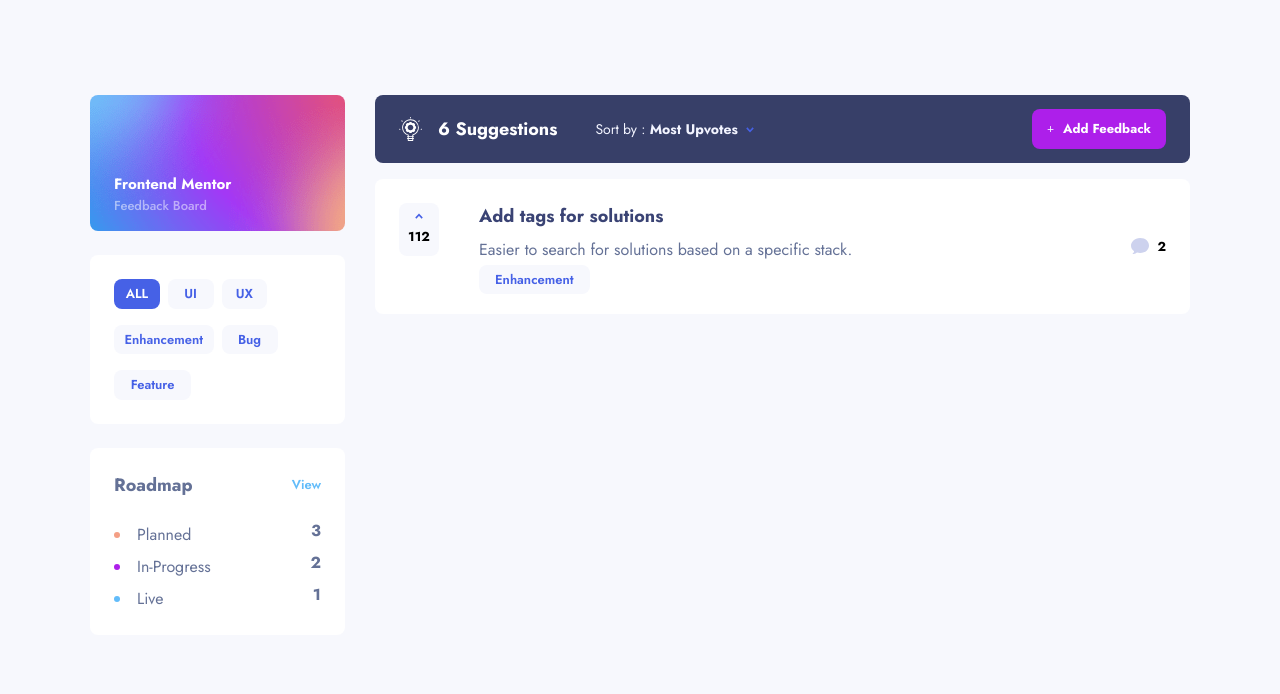
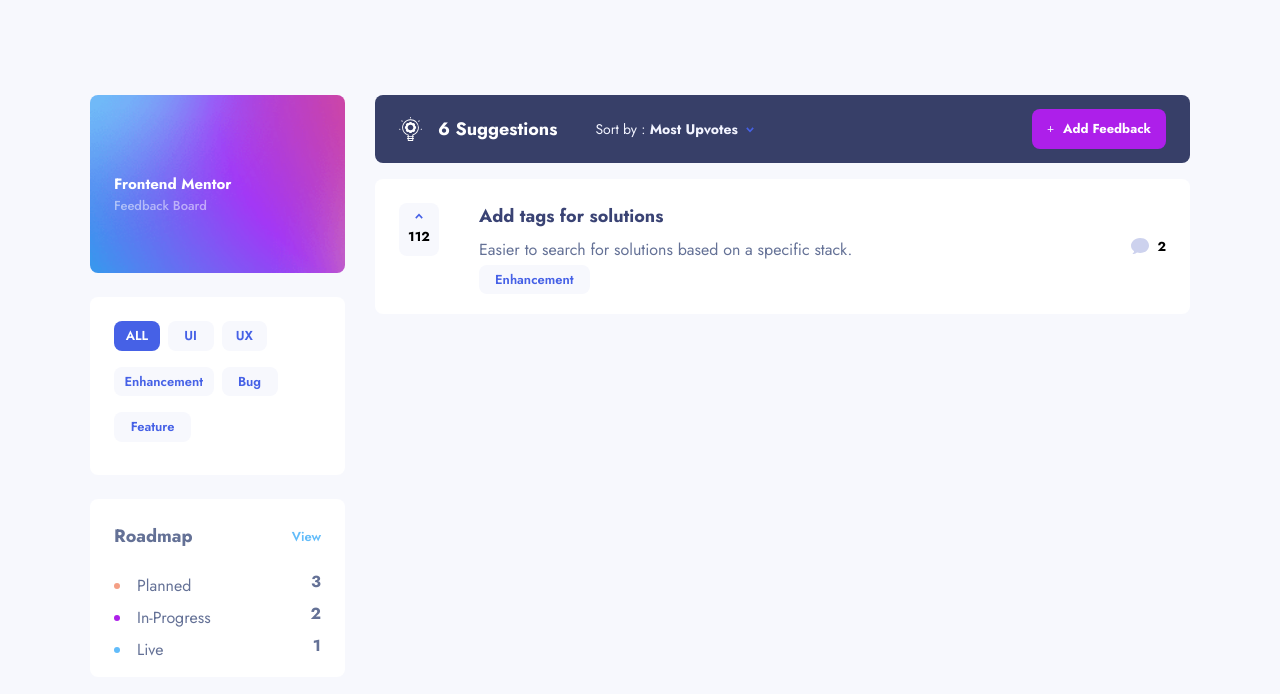
Before and after one commit to 12Ricky0/feedback-app, a Next.js app: page / in a window 1280 px wide. Shown: the top 694 px of the page. Built offline with nearby package versions, Linux system fonts and the light colour scheme.

Commit message:
view modified

```diff
--- a/app/globals.css
+++ b/app/globals.css
@@ -1,3 +1,13 @@
 @tailwind base;
 @tailwind components;
 @tailwind utilities;
+
+
+@media only screen and (max-width: 768px) {
+    .overlay {
+        background-color: rgba(0, 0, 0, 0.5);
+        width: 100%;
+        height: 100%;
+
+    }
+}
--- a/app/layout.tsx
+++ b/app/layout.tsx
@@ -20,7 +20,7 @@
   return (
     <html lang="en">
       <body
-        className={`${jost.className} antialiased bg-secondary-very-gray md:px-10 md:py-[95px]`}
+        className={`${jost.className} antialiased bg-secondary-very-gray md:px-10 md:py-[56px] lg:py-[95px]`}
       >
         {children}
       </body>
--- a/app/page.tsx
+++ b/app/page.tsx
@@ -4,7 +4,7 @@
 
 export default function Home() {
   return (
-    <main className="md:flex justify-center mx-auto max-w-[1100px] w-full">
+    <main className="md:flex md:flex-col lg:flex-row justify-center mx-auto max-w-[1100px] w-full">
       <Nav />
       <div className="w-full md:ml-[30px]">
         <Header />
--- a/components/header.tsx
+++ b/components/header.tsx
@@ -3,14 +3,15 @@
 import { useState } from "react";
 import Image from "next/image";
 import Link from "next/link";
+import SideMenu from "./side-menu";
 
 export function Nav() {
   const options = ["ALL", "UI", "UX", "Enhancement", "Bug", "Feature"];
   const [sort, setSort] = useState("ALL");
   const [isOpen, setIsOpen] = useState(false);
   return (
-    <section className="md:w-[255px]">
-      <nav className="bg-bg-header lg:bg-bg-header-desktop md:pt-[62px] md:rounded-lg md:w-[255px]">
+    <section className="md:w-[255px] md:flex lg:inline-block gap-[10px]">
+      <nav className="bg-bg-header lg:bg-bg-header-desktop md:bg-bg-header-tablet md:pt-[62px] bg-no-repeat bg-cover md:rounded-lg md:w-[223px] lg:w-[255px] md:h-[178px]">
         <article className="flex justify-between mx-6 items-center ">
           <article className="py-4 ">
             <h1 className="font-bold text-white text-[15px]">
@@ -32,51 +33,10 @@
           />
         </article>
       </nav>
-      <div className="absolute md:relative">
-        <header className="bg-white rounded-lg my-6 md:w-[255px]">
-          <ul className="grid grid-cols-4 grid-rows-3 gap-x-2 gap-y-4 p-6">
-            {options.map((option) => (
-              <li
-                onClick={() => setSort(option)}
-                className={` px-4 py-[5px] last:w-[77px] hover:bg-tetiary-sea-blue cursor-pointer ${
-                  options.indexOf(option) === 3 && "col-span-2"
-                } ${options.indexOf(option) === 4 && "col-span-2 w-[56px]"} ${
-                  option == sort
-                    ? "text-white bg-primary-light-blue"
-                    : "text-primary-light-blue bg-secondary-very-gray"
-                } rounded-lg  text-[13px] flex items-center justify-center font-semibold`}
-                key={options.indexOf(option)}
-              >
-                {option}
-              </li>
-            ))}
-          </ul>
-        </header>
 
-        <header className="bg-white rounded-lg my-6 pb-6 md:w-[255px]">
-          <div className="flex justify-between items-center">
-            <div>
-              <h1 className="font-bold text-[18px] p-6 text-secondary-light-blue ">
-                Roadmap
-              </h1>
-              <ul className="text-[16px] text-secondary-light-blue list-disc list-inside ml-6">
-                <li className="marker:text-tetiary-orange ">Planned</li>
-                <li className="marker:text-primary-voilet my-2">In-Progress</li>
-                <li className="marker:text-tetiary-sea-blue">Live</li>
-              </ul>
-            </div>
-            <div>
-              <h3 className="font-semibold text-[13px] text-tetiary-sea-blue p-6">
-                View
-              </h3>
-              <ul className="text-[16px] text-right mr-6 text-secondary-light-blue font-bold">
-                <li>3</li>
-                <li className="my-2">2</li>
-                <li>1</li>
-              </ul>
-            </div>
-          </div>
-        </header>
+      {isOpen && <SideMenu />}
+      <div className="hidden md:block">
+        <SideMenu />
       </div>
     </section>
   );
--- /dev/null
+++ b/components/side-menu.tsx
@@ -0,0 +1,66 @@
+"use client";
+import { useState } from "react";
+
+export default function SideMenu() {
+  const options = ["ALL", "UI", "UX", "Enhancement", "Bug", "Feature"];
+  const [sort, setSort] = useState("ALL");
+
+  return (
+    <section>
+      <div className="absolute md:relative z-50 overlay">
+        <div className="w-[72%] md:w-0 bg-secondary-very-gray md:bg-transparent px-6 pt-6 md:px-0 md:pt-0 absolute md:relative right-0  h-full md:h-0">
+          <div className="md:inline-flex lg:inline-block justify-between gap-[10px]">
+            <header className="bg-white rounded-lg my-6 md:my-0 lg:my-6 md:w-[223px] lg:w-[255px] md:h-[178px] lg-h-[166px]">
+              <ul className="grid grid-cols-4 grid-rows-3 gap-x-2 gap-y-4 p-6">
+                {options.map((option) => (
+                  <li
+                    onClick={() => setSort(option)}
+                    className={` px-4 py-[5px] last:w-[77px] hover:bg-tetiary-sea-blue cursor-pointer ${
+                      options.indexOf(option) === 3 && "col-span-2"
+                    } ${
+                      options.indexOf(option) === 4 && "col-span-2 w-[56px]"
+                    } ${
+                      option == sort
+                        ? "text-white bg-primary-light-blue"
+                        : "text-primary-light-blue bg-secondary-very-gray"
+                    } rounded-lg  text-[13px] flex items-center justify-center font-semibold`}
+                    key={options.indexOf(option)}
+                  >
+                    {option}
+                  </li>
+                ))}
+              </ul>
+            </header>
+
+            <header className="bg-white rounded-lg my-6 md:my-0 lg:my-6 pb-6 md:w-[223px] md:h-[178px] lg:w-[255px]">
+              <div className="flex justify-between items-center">
+                <div>
+                  <h1 className="font-bold text-[18px] p-6 text-secondary-light-blue ">
+                    Roadmap
+                  </h1>
+                  <ul className="text-[16px] text-secondary-light-blue list-disc list-inside ml-6">
+                    <li className="marker:text-tetiary-orange ">Planned</li>
+                    <li className="marker:text-primary-voilet my-2">
+                      In-Progress
+                    </li>
+                    <li className="marker:text-tetiary-sea-blue">Live</li>
+                  </ul>
+                </div>
+                <div>
+                  <h3 className="font-semibold text-[13px] text-tetiary-sea-blue p-6">
+                    View
+                  </h3>
+                  <ul className="text-[16px] text-right mr-6 text-secondary-light-blue font-bold">
+                    <li>3</li>
+                    <li className="my-2">2</li>
+                    <li>1</li>
+                  </ul>
+                </div>
+              </div>
+            </header>
+          </div>
+        </div>
+      </div>
+    </section>
+  );
+}
--- a/tailwind.config.ts
+++ b/tailwind.config.ts
@@ -12,6 +12,8 @@
         "bg-header": "url('/assets/suggestions/mobile/background-header.png')",
         "bg-header-desktop":
           "url('/assets/suggestions/desktop/background-header.png')",
+        "bg-header-tablet":
+          "url('/assets/suggestions/tablet/background-header.png')",
       },
       colors: {
         primary: {
```
